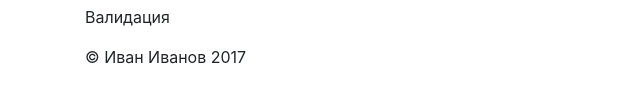
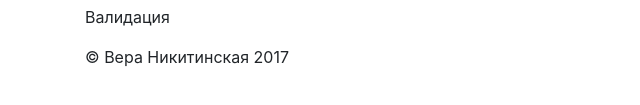
Before and after one commit to nikitinskaya/1sem-herokuapp, a website: page public/index.html in a window 1280 px wide. Shown: the part 551-656 px from the top of the page, 0-640 px from the left. Drawn offline with Linux system fonts and the light colour scheme.

Commit message:
Change name on index.html

```diff
--- a/public/index.html
+++ b/public/index.html
@@ -62,7 +62,7 @@
       </div>
 
       <footer class="footer">
-        <p>&copy; Иван Иванов 2017</p>
+        <p>&copy; Вера Никитинская 2017</p>
       </footer>
 
     </div>
```
